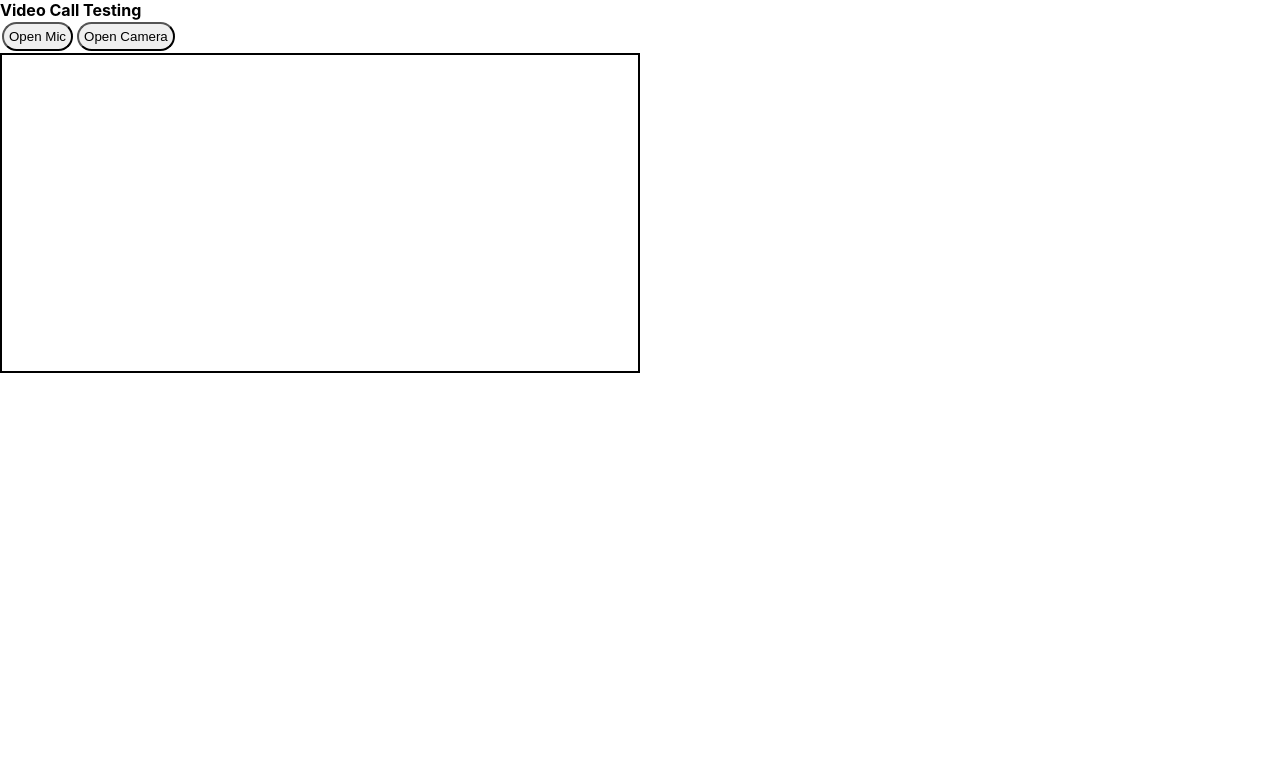
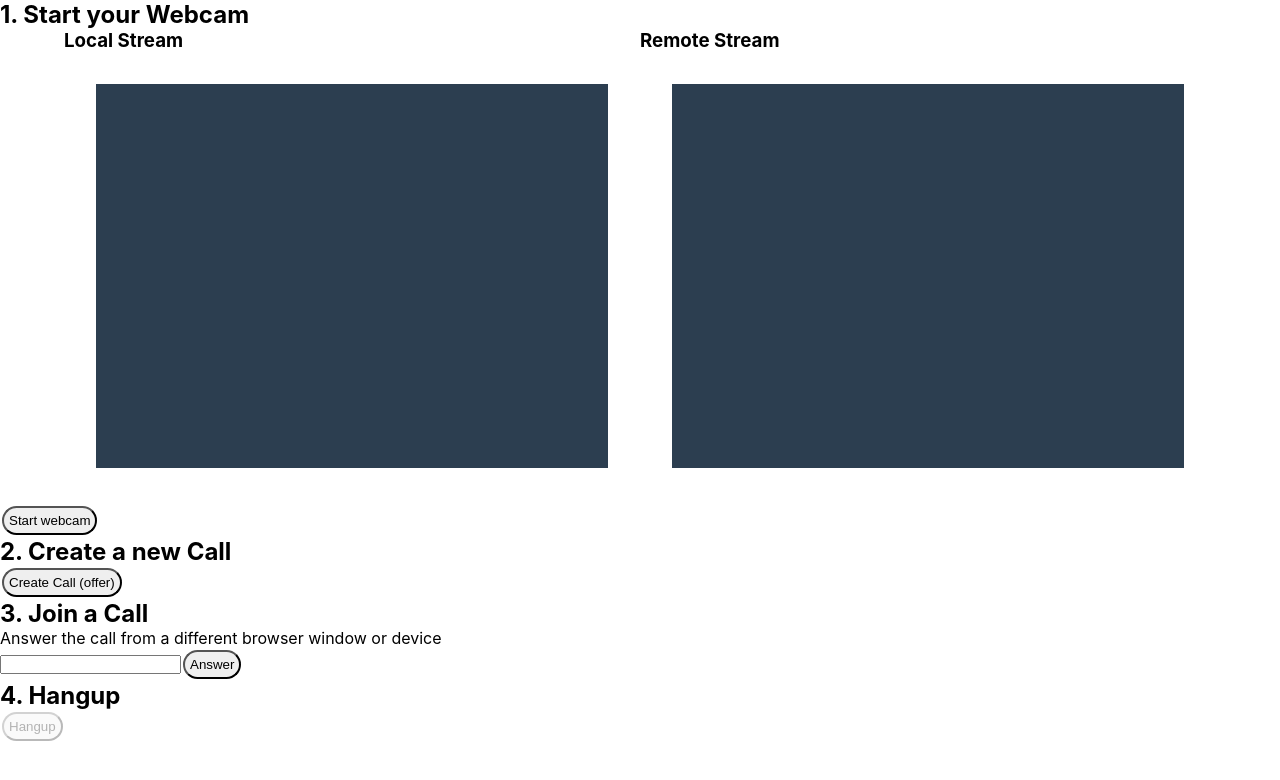
Before and after one commit to aryan465/ms-teams, a React (Create React App) app: page /vc in a window 1280 px wide. Shown: the top 780 px of the page. Built offline with nearby package versions, Linux system fonts and the light colour scheme; no server answers.

Commit message:
videocall 2.0

```diff
--- a/src/Components/Chatwindow.jsx
+++ b/src/Components/Chatwindow.jsx
@@ -1,12 +1,13 @@
 import Main from  '../Components/Main';
 import Test from  '../Components/Test';
+import Webcall from  '../Components/Webcall';
 import {Route,Switch} from 'react-router-dom';
 
 function Chatwindow(){
     return(
         <Switch>
             <Route exact path={'/'} component={Main}></Route>
-            <Route path = {'/vc'} component = {Test}></Route>
+            <Route path = {'/vc'} component = {Webcall}></Route>
 
         </Switch>
     );
--- a/src/Components/Test.jsx
+++ b/src/Components/Test.jsx
@@ -1,5 +1,6 @@
 import '../CSS/Test.css';
 import firebase from 'firebase';
+import { firestore } from '../config/fbConfig'
 import { useState, useEffect } from 'react';
 
 
@@ -9,13 +10,6 @@ function Test() {
     // const [micval, setMicval] = useState(false);
     // const [camval, setCamval] = useState(false);
 
-    var localVideo;
-
-    useEffect(()=>{
-        localVideo = document.getElementById('hostVideo');
-        // console.log(localVideo);
-        // console.log(1)
-    }, []);
 
     // async function openMic(e) {
     //     const stream = await navigator.mediaDevices.getUserMedia(
@@ -29,25 +23,40 @@ function Test() {
     //     );
     // }
 
+    var localVideo;
+    var localStream;
+    var remoteStream
+
+    useEffect(() => {
+        localVideo = document.getElementById('localVideo');
+    }, []);
+
     const mediaStreamConstraints = {
-        video: true,
-      };
+        video: {
+            width: {
+                min: 1280
+            },
+            height: {
+                min: 720
+            }
+        }
+    }
 
 
 
-    let localStream;
 
-    const gotLocalMediaStream = (mediaStream) =>{
+    const gotLocalMediaStream = (mediaStream) => {
         localStream = mediaStream;
         localVideo.srcObject = mediaStream;
     }
 
+
     function handleLocalMediaStreamError(error) {
         console.log('navigator.getUserMedia error: ', error);
-      }
+    }
 
-      // Initializes media stream.
-      navigator.mediaDevices.getUserMedia(mediaStreamConstraints)
+    // Initializes media stream.
+    navigator.mediaDevices.getUserMedia(mediaStreamConstraints)
         .then(gotLocalMediaStream).catch(handleLocalMediaStreamError);
 
     const configuration = {
@@ -62,7 +71,7 @@ function Test() {
         iceCandidatePoolSize: 10,
     };
 
-    // var pc = new RTCPeerConnection(configuration);
+    const pc = new RTCPeerConnection(configuration);
 
 
     return (
@@ -78,8 +87,16 @@ function Test() {
 
             >Open Camera</button>
             <div className="videocontainer">
-                <video id = "hostVideo" autoPlay playsInline></video>
+                <video id="localVideo" autoPlay playsInline></video>
+                <video id="remoteVideo" autoPlay playsInline></video>
+
             </div>
+            <div>
+                <button id="startButton">Start</button>
+                <button id="callButton">Call</button>
+                <button id="hangupButton">Hang Up</button>
+            </div>
+
         </>
     );
 }
--- a/src/Components/Webcall.jsx
+++ b/src/Components/Webcall.jsx
@@ -1,24 +1,42 @@
 import '../CSS/web.css';
+import { firestore } from '../config/fbConfig';
+import { useEffect, useRef } from 'react';
 
-import firebase from 'firebase/app';
-import 'firebase/firestore';
+function Webcall() {
 
-const Webcall = () => {
 
-  const firebaseConfig = {
-    apiKey: "AIzaSyAu8ZZro3EcPJsWxZ23kx986EjRKA-mz3g",
-    authDomain: "ms-teams-b465g.firebaseapp.com",
-    projectId: "ms-teams-b465g",
-    storageBucket: "ms-teams-b465g.appspot.com",
-    messagingSenderId: "598889449118",
-    appId: "1:598889449118:web:cc6c31e2e5cb47707e5d8f",
-    measurementId: "G-3WBK0NVYEZ"
-  };
+  const webcamButton = useRef(null);
+  const webcamVideo = useRef(null);
+  const callButton = useRef(null);
+  const callInput = useRef(null);
+  const answerButton = useRef(null);
+  const remoteVideo = useRef(null);
+  const hangupButton = useRef(null);
 
-  if (!firebase.apps.length) {
-    firebase.initializeApp(firebaseConfig);
-  }
-  const firestore = firebase.firestore();
+  var localStream
+  var remoteStream
+
+  // var webcambtn;
+  // var webcamvdo;
+  // var callbtn;
+  // var callinpt;
+  // var answerbtn;
+  // var remotevdo;
+  // var hangupbtn;
+
+
+  //   useEffect(()=>{
+  //     webcambtn = webcamButton.current
+  //     webcamvdo = webcamVideo.current
+  //     callbtn = callButton.current
+  //     callinpt = callInput.current
+  //     answerbtn = answerButton.current
+  //     remotevdo = remoteVideo.current
+  //     hangupbtn = hangupButton.current
+
+  //   },[webcamButton,webcamVideo,callButton,callInput,answerButton,remoteVideo,hangupButton])
+
+  // console.log(webcambtn)
 
   const servers = {
     iceServers: [
@@ -29,133 +47,108 @@ const Webcall = () => {
     iceCandidatePoolSize: 10,
   };
 
-  // Global State
   const pc = new RTCPeerConnection(servers);
-  let localStream = null;
-  let remoteStream = null;
+
+  async function webCam() {
+    localStream = await navigator.mediaDevices.getUserMedia({ video: true, audio: true });
+    remoteStream = new MediaStream();
+
+    // Push tracks from local stream to peer connection
+    localStream.getTracks().forEach((track) => {
+      pc.addTrack(track, localStream);
+    });
+
+    pc.ontrack = (event) => {
+      event.streams[0].getTracks().forEach((track) => {
+        remoteStream.addTrack(track);
+      })
+    };
+    webcamVideo.current.srcObject = localStream;
+    remoteVideo.current.srcObject = remoteStream;
+
+    callButton.current.disabled = false;
+    answerButton.current.disabled = false;
+    webcamButton.current.disabled = true;
+  };
+
+  async function callButtonClick() {
+
+    const callDoc = firestore.collection('calls').doc();
+    const offerCandidates = callDoc.collection('offerCandidates');
+    const answerCandidates = callDoc.collection('answerCandidates');
 
 
-  // HTML elements
-  console.log(document)
-  const webcamButton = document.getElementById('webcamButton');
-  console.log(webcamButton);
-  const webcamVideo = document.getElementById('webcamVideo');
-  const callButton = document.getElementById('callButton');
-  const callInput = document.getElementById('callInput');
-  const answerButton = document.getElementById('answerButton');
-  const remoteVideo = document.getElementById('remoteVideo');
-  const hangupButton = document.getElementById('hangupButton');
+    callInput.current.value = callDoc.id;
 
-  // // 1. Setup media sources
+    pc.onicecandidate = (event) => {
+      event.candidate && offerCandidates.add(event.candidate.toJSON());
+    };
+    const offerDescription = await pc.createOffer();
+    await pc.setLocalDescription(offerDescription);
 
-  // webcamButton.onclick = async () => {
-  //   localStream = await navigator.mediaDevices.getUserMedia({ video: true, audio: true });
-  //   remoteStream = new MediaStream();
+    const offer = {
+      sdp: offerDescription.sdp,
+      type: offerDescription.type,
+    };
 
-  //   // Push tracks from local stream to peer connection
-  //   localStream.getTracks().forEach((track) => {
-  //     pc.addTrack(track, localStream);
-  //   });
+    await callDoc.set({ offer });
 
-  //   // Pull tracks from remote stream, add to video stream
-  //   pc.ontrack = (event) => {
-  //     event.streams[0].getTracks().forEach((track) => {
-  //       remoteStream.addTrack(track);
-  //     });
-  //   };
+    // Listen for remote answer
+    callDoc.onSnapshot((snapshot) => {
+      const data = snapshot.data();
+      if (!pc.currentRemoteDescription && data?.answer) {
+        const answerDescription = new RTCSessionDescription(data.answer);
+        pc.setRemoteDescription(answerDescription);
+      }
+    });
 
-  //   webcamVideo.srcObject = localStream;
-  //   remoteVideo.srcObject = remoteStream;
+    // When answered, add candidate to peer connection
+    answerCandidates.onSnapshot((snapshot) => {
+      snapshot.docChanges().forEach((change) => {
+        if (change.type === 'added') {
+          const candidate = new RTCIceCandidate(change.doc.data());
+          pc.addIceCandidate(candidate);
+        }
+      });
+    });
 
-  //   callButton.disabled = false;
-  //   answerButton.disabled = false;
-  //   webcamButton.disabled = true;
-  // };
+    hangupButton.current.disabled = false;
+  };
 
-  // // 2. Create an offer
-  // callButton.onClick = async () => {
-  //   // Reference Firestore collections for signaling
-    // const callDoc = firestore.collection('calls').doc();
-    // console.log(callDoc)
-  //   const offerCandidates = callDoc.collection('offerCandidates');
-  //   const answerCandidates = callDoc.collection('answerCandidates');
+  async function answerButtonClick(){
 
-  //   callInput.value = callDoc.id;
+    const callId = callInput.current.value;
+    const callDoc = firestore.collection('calls').doc(callId);
+    const answerCandidates = callDoc.collection('answerCandidates');
+    const offerCandidates = callDoc.collection('offerCandidates');
 
-  //   // Get candidates for caller, save to db
-  //   pc.onicecandidate = (event) => {
-  //     event.candidate && offerCandidates.add(event.candidate.toJSON());
-  //   };
+    pc.onicecandidate = (event) => {
+      event.candidate && answerCandidates.add(event.candidate.toJSON());
+    };
+    const callData = (await callDoc.get()).data();
 
-  //   // Create offer
-  //   const offerDescription = await pc.createOffer();
-  //   await pc.setLocalDescription(offerDescription);
+  const offerDescription = callData.offer;
+  await pc.setRemoteDescription(new RTCSessionDescription(offerDescription));
 
-  //   const offer = {
-  //     sdp: offerDescription.sdp,
-  //     type: offerDescription.type,
-  //   };
+  const answerDescription = await pc.createAnswer();
+  await pc.setLocalDescription(answerDescription);
 
-  //   await callDoc.set({ offer });
+  const answer = {
+    type: answerDescription.type,
+    sdp: answerDescription.sdp,
+  };
+  await callDoc.update({ answer });
 
-  //   // Listen for remote answer
-  //   callDoc.onSnapshot((snapshot) => {
-  //     const data = snapshot.data();
-  //     if (!pc.currentRemoteDescription && data?.answer) {
-  //       const answerDescription = new RTCSessionDescription(data.answer);
-  //       pc.setRemoteDescription(answerDescription);
-  //     }
-  //   });
-
-  //   // When answered, add candidate to peer connection
-  //   answerCandidates.onSnapshot((snapshot) => {
-  //     snapshot.docChanges().forEach((change) => {
-  //       if (change.type === 'added') {
-  //         const candidate = new RTCIceCandidate(change.doc.data());
-  //         pc.addIceCandidate(candidate);
-  //       }
-  //     });
-  //   });
-
-  //   hangupButton.disabled = false;
-  // };
-
-  // // 3. Answer the call with the unique ID
-  // answerButton.onClick = async () => {
-  //   const callId = callInput.value;
-  //   const callDoc = firestore.collection('calls').doc(callId);
-  //   const answerCandidates = callDoc.collection('answerCandidates');
-  //   const offerCandidates = callDoc.collection('offerCandidates');
-
-  //   pc.onicecandidate = (event) => {
-  //     event.candidate && answerCandidates.add(event.candidate.toJSON());
-  //   };
-
-  //   const callData = (await callDoc.get()).data();
-
-  //   const offerDescription = callData.offer;
-  //   await pc.setRemoteDescription(new RTCSessionDescription(offerDescription));
-
-  //   const answerDescription = await pc.createAnswer();
-  //   await pc.setLocalDescription(answerDescription);
-
-  //   const answer = {
-  //     type: answerDescription.type,
-  //     sdp: answerDescription.sdp,
-  //   };
-
-  //   await callDoc.update({ answer });
-
-  //   offerCandidates.onSnapshot((snapshot) => {
-  //     snapshot.docChanges().forEach((change) => {
-  //       console.log(change);
-  //       if (change.type === 'added') {
-  //         let data = change.doc.data();
-  //         pc.addIceCandidate(new RTCIceCandidate(data));
-  //       }
-  //     });
-  //   });
-  // };
+  offerCandidates.onSnapshot((snapshot) => {
+    snapshot.docChanges().forEach((change) => {
+      console.log(change);
+      if (change.type === 'added') {
+        let data = change.doc.data();
+        pc.addIceCandidate(new RTCIceCandidate(data));
+      }
+    });
+  });
+  };
 
   return (
     <>
@@ -163,32 +156,46 @@ const Webcall = () => {
       <div className="videos">
         <span>
           <h3>Local Stream</h3>
-          <video id="webcamVideo" autuPlay playsInline></video>
+          <video id="webcamVideo" ref={webcamVideo} autoPlay playsInline></video>
         </span>
         <span>
           <h3>Remote Stream</h3>
-          <video id="remoteVideo" autuPlay playsInline></video>
+          <video id="remoteVideo" ref={remoteVideo} autoPlay playsInline></video>
         </span>
+      </div>
 
 
-      </div>
+      <button id="webcamButton" ref={webcamButton}
+        onClick={() => {
+          webCam();
+        }}
+      >Start webcam</button>
 
-      <button id="webcamButton">Start webcam</button>
       <h2>2. Create a new Call</h2>
-      <button id="callButton" disabled>Create Call (offer)</button>
+
+      <button id="callButton" ref={callButton}
+        onClick={() => {
+          console.log('click');
+          callButtonClick();
+        }}
+      >Create Call (offer)</button>
 
       <h2>3. Join a Call</h2>
       <p>Answer the call from a different browser window or device</p>
 
-      <input id="callInput" />
-      <button id="answerButton" disabled>Answer</button>
+      <input id="callInput" ref={callInput} />
+      <button id="answerButton" ref={answerButton}
+      onClick = {()=>{
+        answerButtonClick()
+        console.log(32154)
+      }}
+      >Answer</button>
 
       <h2>4. Hangup</h2>
 
-      <button id="hangupButton" disabled>Hangup</button>
+      <button id="hangupButton" ref={hangupButton} disabled>Hangup</button>
     </>
   );
-
 }
 
 export default Webcall;
```
